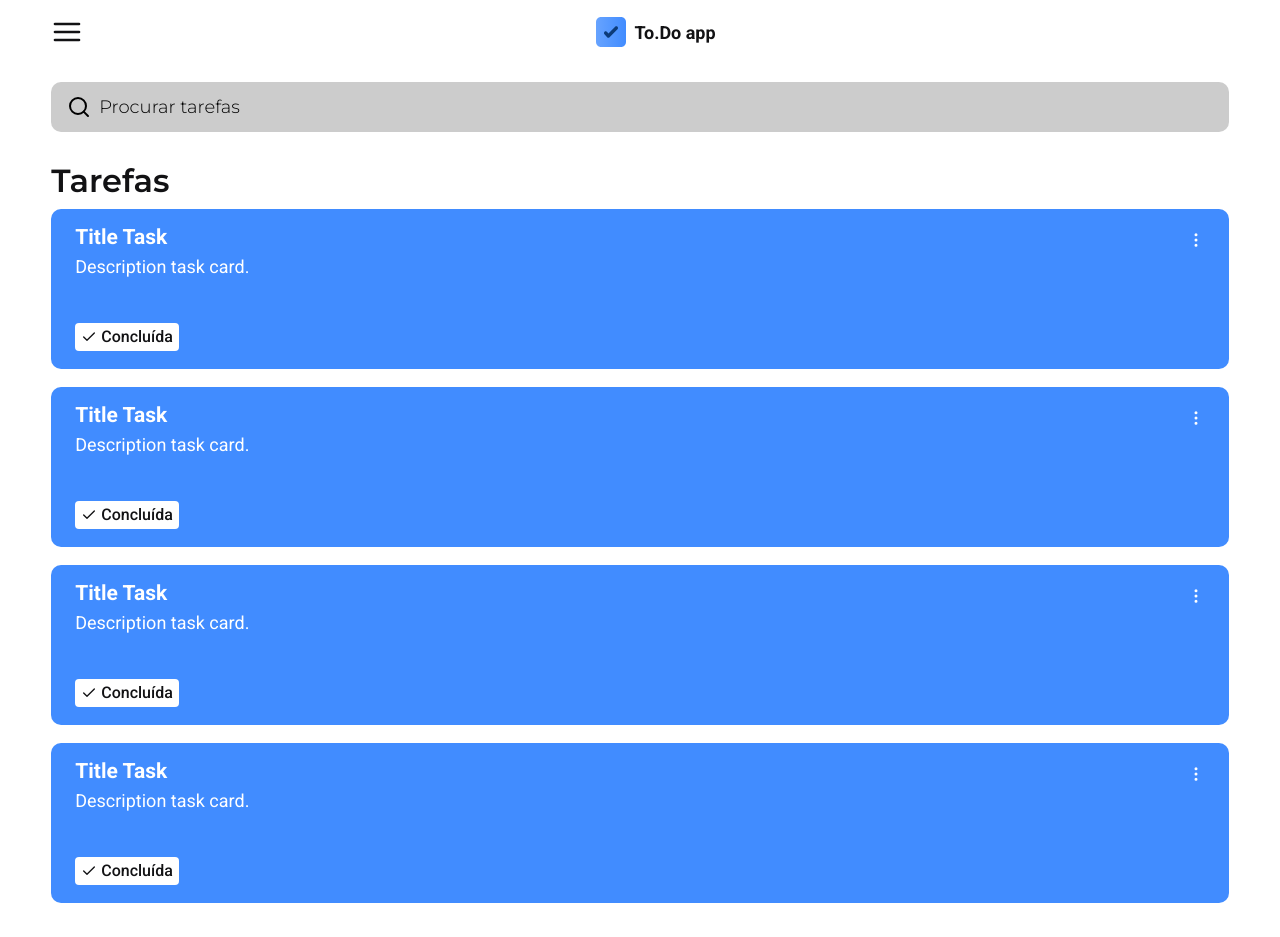
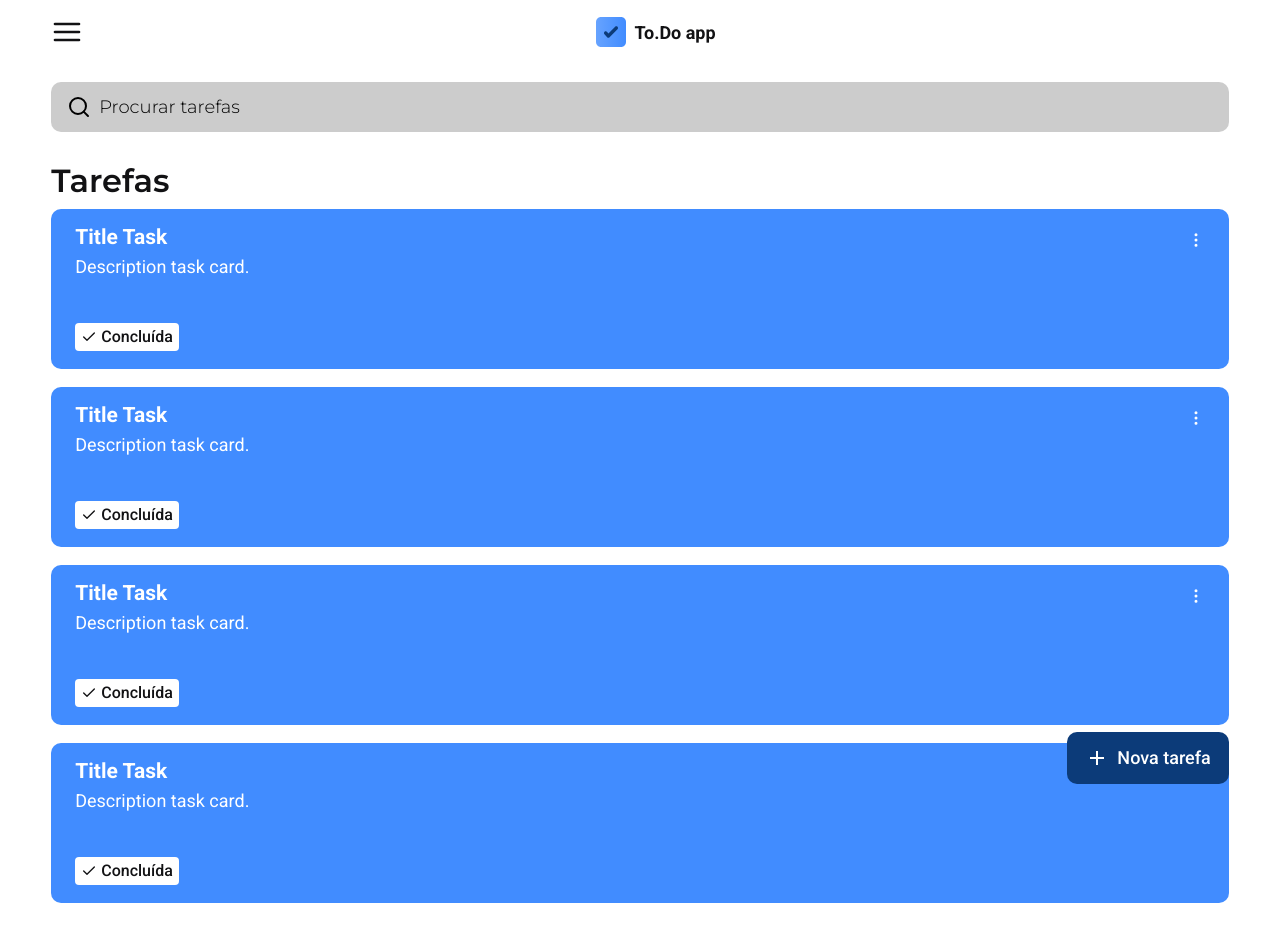
Before and after one commit to adairjuneoaf/to-do-list, a Next.js app: page /tasks in a window 1280 px wide. Built offline with nearby package versions, Linux system fonts and the light colour scheme.

Commit message:
Task actions sub-menu and new task button finished.

```diff
--- a/package.json
+++ b/package.json
@@ -9,10 +9,12 @@
     "lint": "next lint"
   },
   "dependencies": {
+    "@types/react-power-tooltip": "^1.0.2",
     "next": "12.1.0",
     "react": "17.0.2",
     "react-dom": "17.0.2",
     "react-icons": "^4.3.1",
+    "react-power-tooltip": "^1.0.2",
     "styled-components": "^5.3.3"
   },
   "devDependencies": {
--- /dev/null
+++ b/src/pages/components/ButtonNewTask.tsx
@@ -0,0 +1,21 @@
+import React, { MouseEventHandler } from "react";
+
+import { RiAddFill } from "react-icons/ri";
+
+import { Content } from "../../styles/components/ButtonNewTask";
+
+interface ButtonProps {
+  children?: React.ReactNode;
+  onClick?: React.MouseEventHandler<HTMLButtonElement>;
+}
+
+const ButtonNewTask: React.FC<ButtonProps> = ({ ...props }) => {
+  return (
+    <Content type="button" {...props} title="Nova tarefa">
+      <RiAddFill className="iconNewTask" />
+      &nbsp;Nova tarefa
+    </Content>
+  );
+};
+
+export default ButtonNewTask;
--- a/src/pages/components/CardTask.tsx
+++ b/src/pages/components/CardTask.tsx
@@ -1,11 +1,14 @@
-import React from "react";
+import Link from "next/link";
+import React, { useState } from "react";
 
-import { FiMoreVertical, FiCheck, FiActivity } from "react-icons/fi";
+import { FiMoreVertical, FiCheck, FiActivity, FiEdit, FiTrash } from "react-icons/fi";
 
 import { Container } from "../../styles/components/CardTask";
 
 const CardTask: React.FC = () => {
   let statusTask: boolean = true;
+
+  const [showMenu, setShowMenu] = useState<boolean>();
 
   return (
     <Container>
@@ -16,9 +19,47 @@ const CardTask: React.FC = () => {
         </div>
 
         <div className="menuTask">
-          <button type="button">
+          <button
+            type="button"
+            onClick={() => {
+              setShowMenu(!showMenu);
+            }}
+            title="Menu de ações"
+          >
             <FiMoreVertical className="iconMenuOptions" />
           </button>
+          <div
+            className={`optionsMenu ${showMenu ? "activeTooltipMenuOptions" : "inactiveTooltipMenuOptions"}`}
+            onMouseEnter={() => {
+              setShowMenu(true);
+            }}
+            onMouseLeave={() => {
+              setShowMenu(false);
+            }}
+          >
+            <Link href={"/"}>
+              <a
+                title="Option"
+                onClick={() => {
+                  setShowMenu(false);
+                }}
+              >
+                <FiEdit className="iconOption" />
+                Atualizar tarefa
+              </a>
+            </Link>
+            <Link href={"/about"}>
+              <a
+                title="Option"
+                onClick={() => {
+                  setShowMenu(false);
+                }}
+              >
+                <FiTrash className="iconOption" />
+                Excluir tarefa
+              </a>
+            </Link>
+          </div>
         </div>
       </div>
 
--- a/src/pages/tasks/index.tsx
+++ b/src/pages/tasks/index.tsx
@@ -7,7 +7,8 @@ import { FiSearch } from "react-icons/fi";
 
 import CardTask from "../components/CardTask";
 
-import { Container, Content } from "../../styles/pages/tasks";
+import { Container, Content, Footer } from "../../styles/pages/tasks";
+import ButtonNewTask from "../components/ButtonNewTask";
 
 const PageTasks: NextPage = () => {
   return (
@@ -29,6 +30,9 @@ const PageTasks: NextPage = () => {
           <CardTask />
         </Content>
       </Container>
+      <Footer>
+        <ButtonNewTask />
+      </Footer>
     </React.Fragment>
   );
 };
--- /dev/null
+++ b/src/styles/components/ButtonNewTask.ts
@@ -0,0 +1,35 @@
+import styled from "styled-components";
+
+export const Content = styled.button`
+  width: fit-content;
+  height: fit-content;
+
+  display: flex;
+  align-items: center;
+  flex-direction: row;
+  justify-content: flex-start;
+
+  gap: 4px;
+
+  padding: 0.875rem 1.125rem;
+
+  background: var(--blue-600);
+  color: var(--white);
+
+  font-size: 1.125rem;
+  font-weight: 500;
+
+  border: 0;
+  border-radius: 10px;
+
+  transition: background-color 0.3s;
+
+  &:hover {
+    background: var(--blue-300);
+  }
+
+  .iconNewTask {
+    font-size: 24px;
+    color: var(--white);
+  }
+`;
--- a/src/styles/components/CardTask.ts
+++ b/src/styles/components/CardTask.ts
@@ -18,6 +18,67 @@ export const Container = styled.section`
 
   .menuTask {
     flex: 1;
+    position: relative;
+
+    .activeTooltipMenuOptions {
+      display: block;
+      visibility: visible;
+    }
+
+    .inactiveTooltipMenuOptions {
+      display: none;
+      visibility: hidden;
+    }
+
+    .optionsMenu {
+      position: absolute;
+      min-width: 120px;
+      height: auto;
+
+      padding: 0.5rem;
+
+      background: var(--white);
+
+      border-radius: 6px;
+
+      top: 0;
+      left: -124px;
+
+      display: flex;
+      align-items: flex-start;
+      flex-direction: column;
+
+      gap: 0.25rem;
+
+      a {
+        width: 100%;
+
+        display: flex;
+        align-items: center;
+        flex-direction: row;
+        justify-content: flex-start;
+
+        gap: 0.25rem;
+
+        font-size: 0.75rem;
+
+        padding: 0.5rem;
+        border-radius: 4px;
+
+        background: var(--white);
+        color: var(--black);
+
+        transition: background-color 0.3s;
+
+        &:hover {
+          background: var(--blue-300);
+        }
+
+        .iconOption {
+          font-size: 14px;
+        }
+      }
+    }
   }
 
   .menuContentTask {
--- a/src/styles/pages/tasks/index.ts
+++ b/src/styles/pages/tasks/index.ts
@@ -70,3 +70,20 @@ export const Content = styled.section`
     margin-bottom: 18px;
   }
 `;
+
+export const Footer = styled.footer`
+  position: fixed;
+
+  width: 92vw;
+  height: auto;
+
+  display: flex;
+  align-items: center;
+  flex-direction: row;
+
+  justify-content: flex-end;
+
+  background: transparent;
+
+  bottom: 16px;
+`;
```
Also changed, not shown: 1 other file (tests, documents, lock files or other folders).
